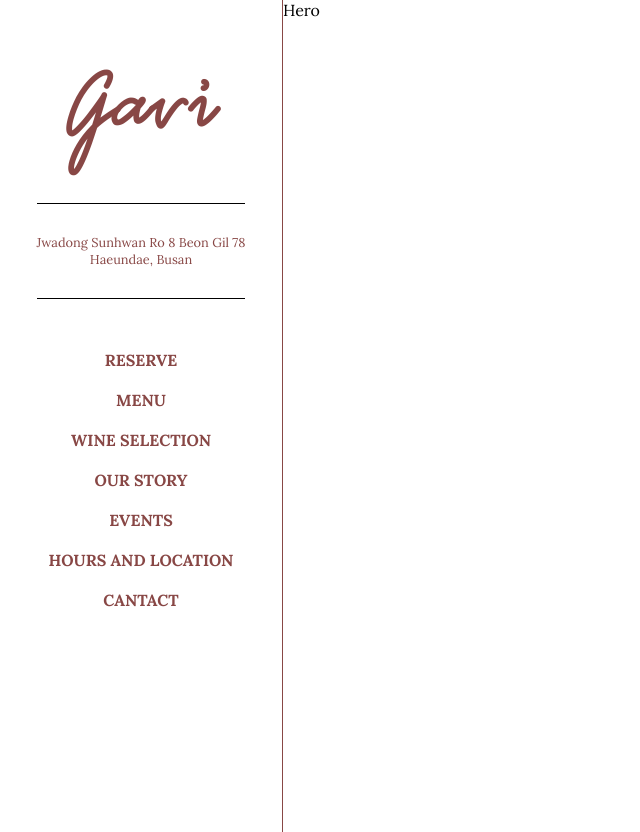
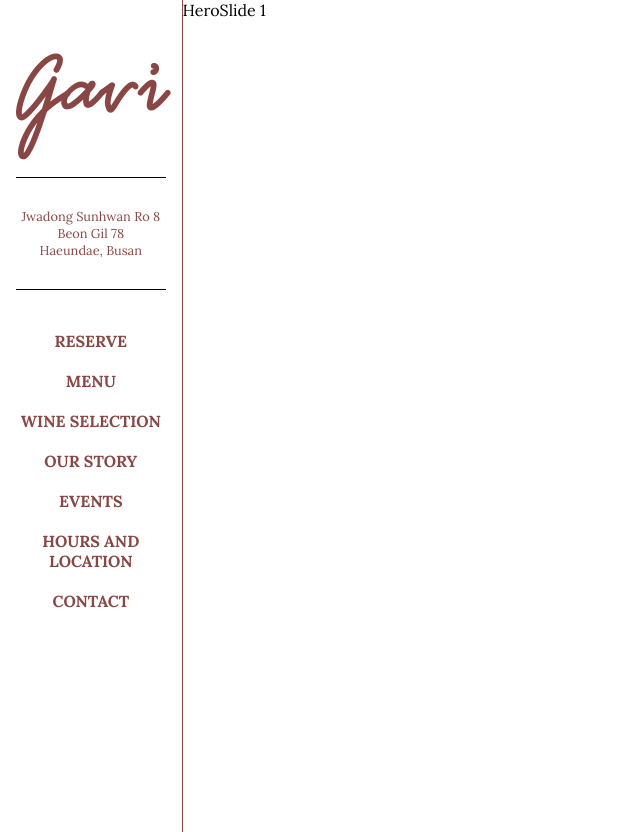
Before and after one commit to Matthiaswf/Gavi-Wine-Restaurant, a Vue app: page / in a window 1280 px wide. Shown: the whole page, without its empty margins (0-640 px from the left). Built offline with nearby package versions, Linux system fonts and the light colour scheme.

Commit message:
Swiper Installed

```diff
--- a/package.json
+++ b/package.json
@@ -9,6 +9,7 @@
   "dependencies": {
     "core-js": "^3.8.3",
     "firebase": "^8.0.0",
+    "swiper": "^11.1.15",
     "vue": "^3.2.13",
     "vue-router": "^4.0.3"
   },
--- a/src/components/Navbar.vue
+++ b/src/components/Navbar.vue
@@ -12,7 +12,7 @@
       <li>OUR STORY</li>
       <li>EVENTS</li>
       <li>HOURS AND LOCATION</li>
-      <li>CANTACT</li>
+      <li>CONTACT</li>
     </ul>
   </div>
 </template>
--- a/src/views/HomeView.vue
+++ b/src/views/HomeView.vue
@@ -1,7 +1,49 @@
 <template>
   <div>Hero</div>
+  <Swiper
+    :modules="modules"
+    :slides-per-view="1"
+    :space-between="50"
+    @swiper="onSwiper"
+    @slideChange="onSlideChange"
+  >
+    <SwiperSlide>Slide 1</SwiperSlide>
+    <SwiperSlide>Slide 2</SwiperSlide>
+    <SwiperSlide>Slide 3</SwiperSlide>
+    <!-- Add more slides as needed -->
+  </Swiper>
 </template>
 
 <script>
-export default {};
+// import Swiper core and required modules
+import { Navigation, Pagination, Scrollbar, A11y } from 'swiper/modules';
+
+// Import Swiper Vue.js components
+import { Swiper, SwiperSlide } from 'swiper/vue';
+
+// Import Swiper styles
+import 'swiper/css';
+import 'swiper/css/navigation';
+import 'swiper/css/pagination';
+import 'swiper/css/scrollbar';
+
+export default {
+  components: {
+    Swiper,
+    SwiperSlide,
+  },
+  setup() {
+    const onSwiper = (swiper) => {
+      console.log(swiper);
+    };
+    const onSlideChange = () => {
+      console.log('slide change');
+    };
+    return {
+      onSwiper,
+      onSlideChange,
+      modules: [Navigation, Pagination, Scrollbar, A11y],
+    };
+  },
+};
 </script>
```
Also changed, not shown: 1 other file (tests, documents, lock files or other folders).
